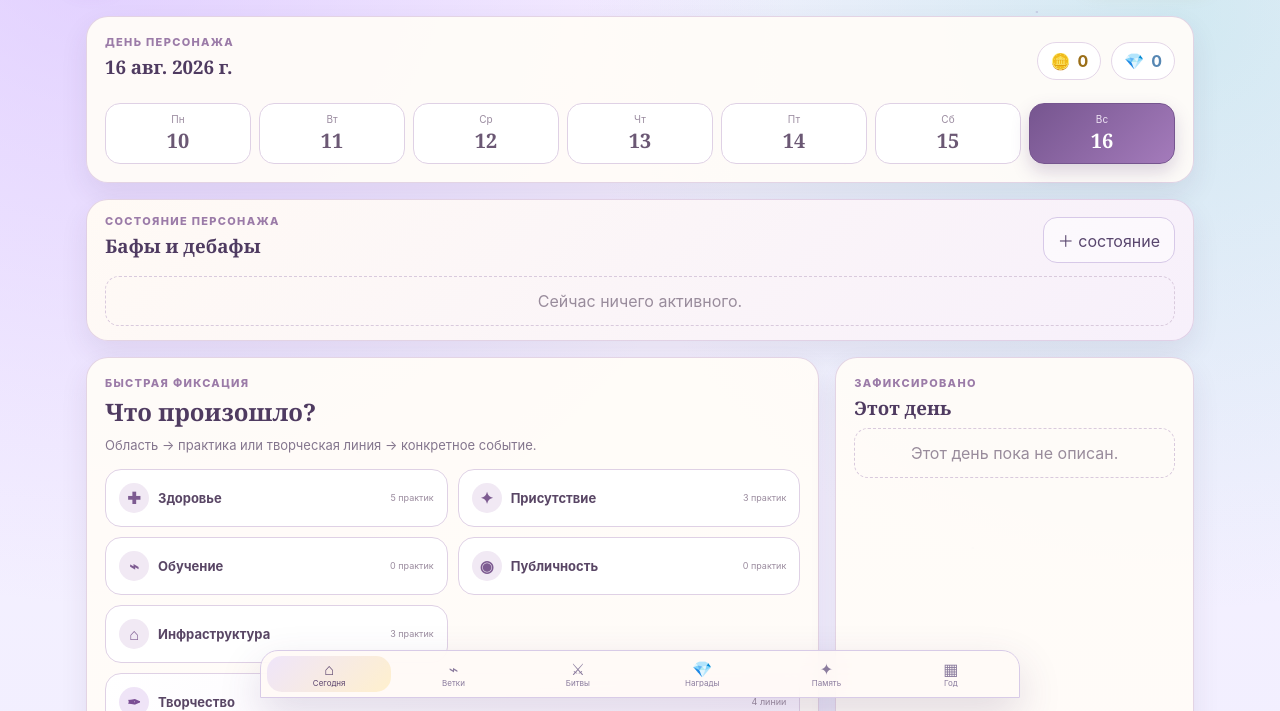
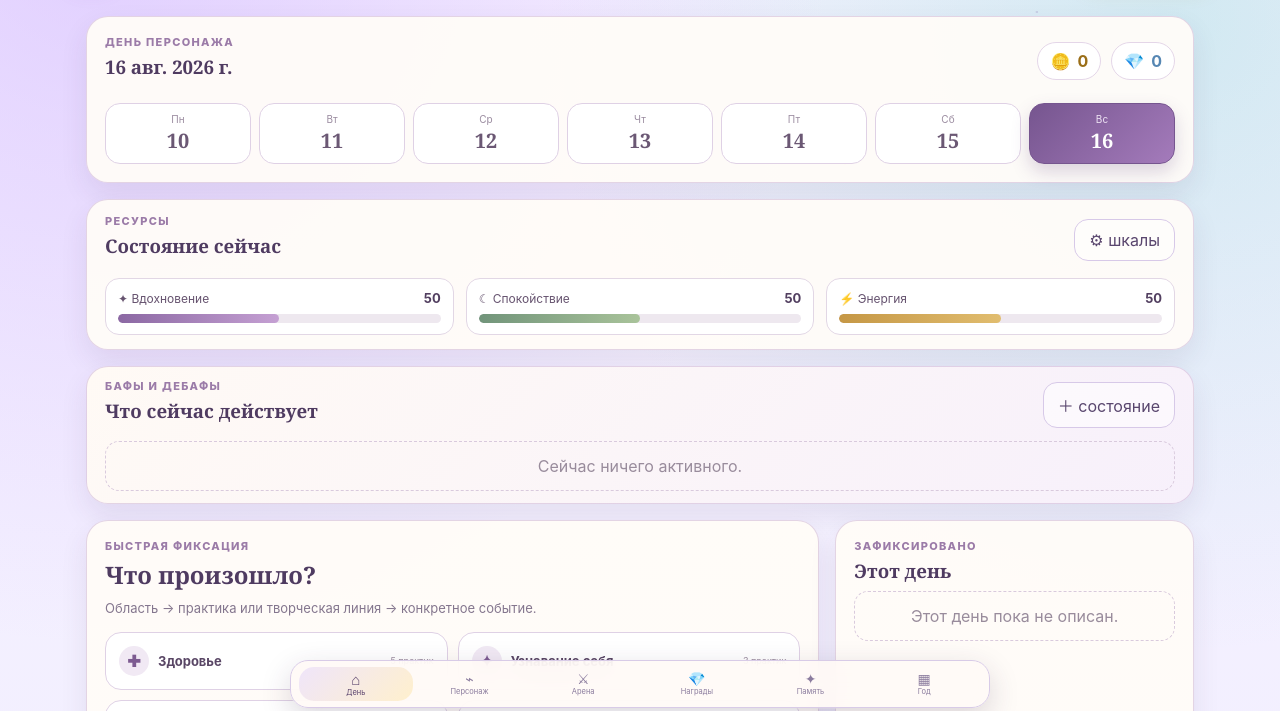
Before and after one commit to diavoliada7887/RPG-Life, a plain HTML site: page index.html in a window 1280 px wide. Shown: the part 84-795 px from the top of the page. Drawn offline with Linux system fonts and the light colour scheme.

Commit message:
Load resource scales and compact page navigation

```diff
--- a/index.html
+++ b/index.html
@@ -12,6 +12,7 @@
   <link rel="stylesheet" href="rpg-v2.css" />
   <link rel="stylesheet" href="rpg-v4.css" />
   <link rel="stylesheet" href="rpg-v5.css" />
+  <link rel="stylesheet" href="rpg-v6.css" />
   <title>RPG Life</title>
 </head>
 <body>
@@ -28,9 +29,9 @@
     </header>
     <main id="app"></main>
     <nav class="bottom-nav" aria-label="Навигация">
-      <button data-nav="today" class="active"><span>⌂</span><small>Сегодня</small></button>
-      <button data-nav="branches"><span>⌁</span><small>Ветки</small></button>
-      <button data-nav="battles"><span>⚔</span><small>Битвы</small></button>
+      <button data-nav="today" class="active"><span>⌂</span><small>День</small></button>
+      <button data-nav="branches"><span>⌁</span><small>Персонаж</small></button>
+      <button data-nav="battles"><span>⚔</span><small>Арена</small></button>
       <button data-nav="rewards"><span>💎</span><small>Награды</small></button>
       <button data-nav="memory"><span>✦</span><small>Память</small></button>
       <button data-nav="year"><span>▦</span><small>Год</small></button>
@@ -42,5 +43,6 @@
   <script src="calorie-bank.js" defer></script>
   <script src="rpg-simple-bank.js" defer></script>
   <script src="gameplay-v5.js" defer></script>
+  <script src="gameplay-v6.js" defer></script>
 </body>
 </html>
```
